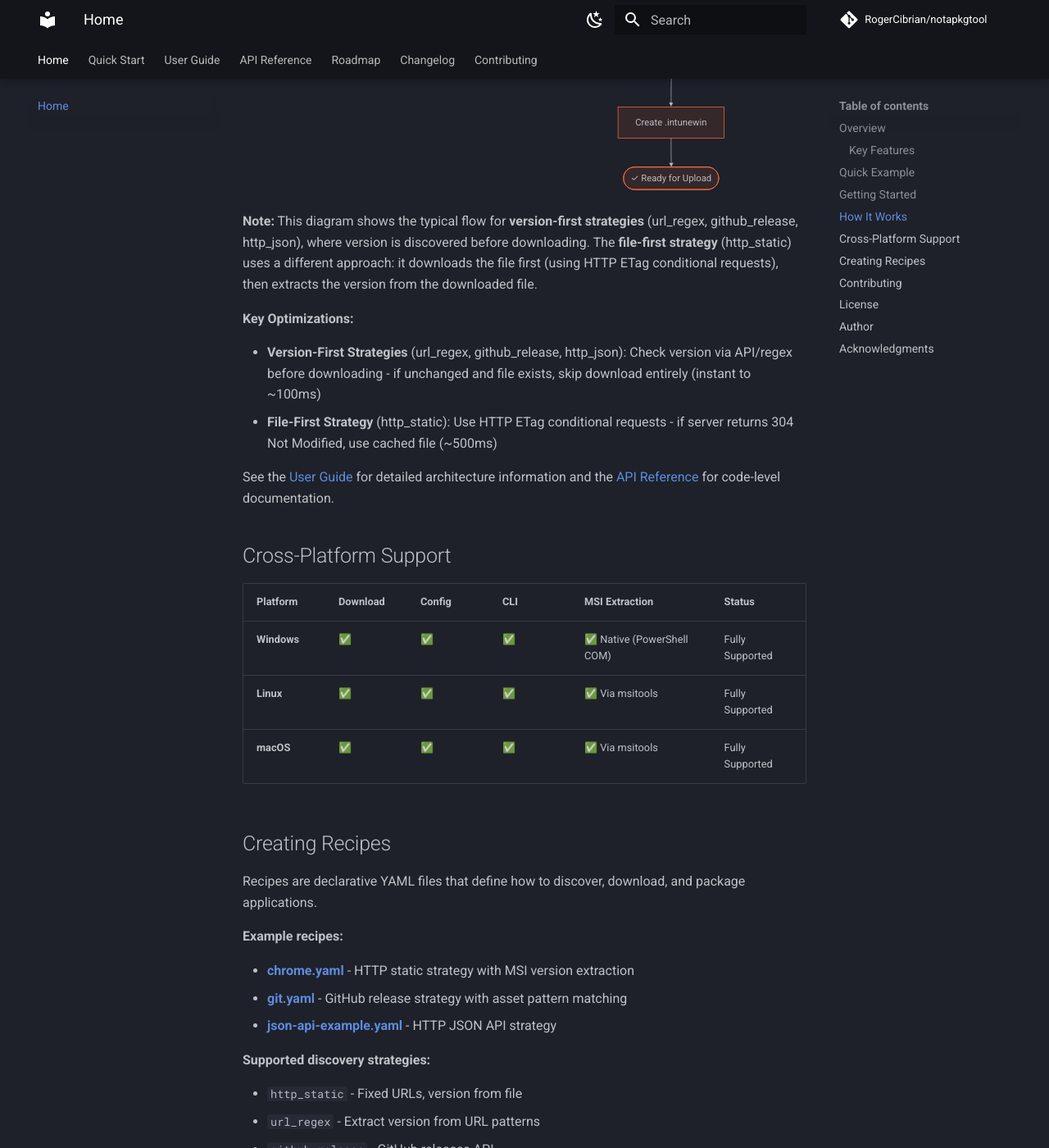
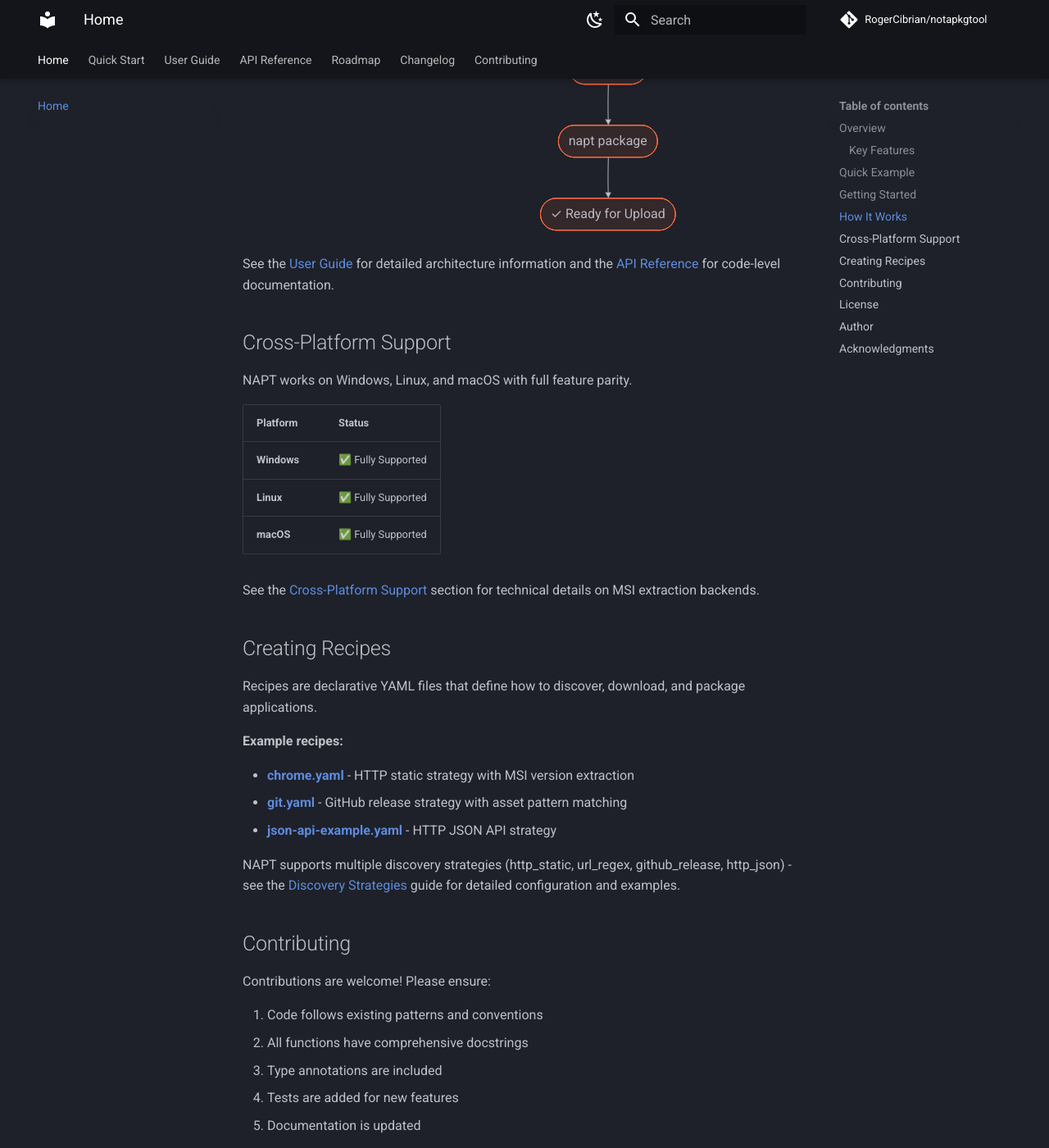
Before and after one commit to RogerCibrian/notapkgtool, an MkDocs documentation site: the page built from docs/index.md, in a window 1280 px wide and 1400 px high, scrolled down 2498 px. Shown: the whole window at 82% size. Built offline with MkDocs 1.6.1 and Material for MkDocs 9.7.7, drawn with Linux system fonts in a browser that asks for light colours; comment, search, counter and statistics services are not loaded; some of the changed text lies outside the part shown.

Commit message:
docs: improve information architecture across documentation
Landing page (index.md):
- Simplify verbose tip section with link to user guide
- Remove redundant 'Key optimization' paragraph
- Simplify and center main workflow diagram
- Condense cross-platform table and Creating Recipes section

Quick start (quick-start.md):
- Prioritize pip installation over Poetry for end-users
- Add virtual environment setup steps
- Move platform-specific requirements to top-level section
- Add expected outputs to example workflow
- Simplify output modes section

User guide (user-guide.md):
- Reorder sections: Commands â†’ Strategies â†’ State â†’ Config
- Add output modes comparison table for --verbose vs --debug
- Simplify benefits section under State Management
- Split complex workflow into separate diagrams
- Convert ASCII decision guide to Mermaid diagram
- Integrate performance info into main sections

````diff
--- a/docs/index.md
+++ b/docs/index.md
@@ -15,8 +15,7 @@ NAPT is a Python-based CLI tool that automates the entire workflow for packaging
 - ✅ **Declarative YAML recipes** - Define app packaging once, run everywhere
 - ✅ **Automatic version discovery** - Extract versions from MSI, EXE, URLs, or APIs
 - ✅ **Robust downloads** - Retry logic, conditional requests (ETags), atomic writes
-- ✅ **Intelligent caching** - Version-first strategies can skip downloads entirely when unchanged
-- ✅ **Dual-path optimization** - Version-first (instant checks) and file-first (ETag) strategies
+- ✅ **Smart caching** - Skip unnecessary downloads with intelligent version checks
 - ✅ **Cross-platform support** - Windows, Linux, and macOS
 - ✅ **Layered configuration** - Organization → Vendor → Recipe inheritance
 - ✅ **PSADT packaging** - Generate Intune-ready packages with PSAppDeployToolkit
@@ -39,7 +38,7 @@ napt build recipes/Google/chrome.yaml
 napt package builds/napt-chrome/141.0.7390.123/
 ```
 
-> **💡 Tip:** Add `--verbose` or `--debug` flags to any command for detailed output
+> **💡 Tip:** Add `--verbose` for progress updates or `--debug` for detailed diagnostics. See [Commands Reference](user-guide.md#commands-reference) for details.
 
 ## Getting Started
 
@@ -49,54 +48,42 @@ Ready to get started? Check out the [Quick Start Guide](quick-start.md) for inst
 
 NAPT automates the complete packaging workflow with intelligent caching to skip unnecessary work:
 
+<div align="center">
+
 ```mermaid
 flowchart TD
     Start([napt discover]) --> LoadRecipe[Load Recipe YAML]
-    LoadRecipe --> CheckCache{Cached Version<br/>Exists?}
+    LoadRecipe --> CheckCache{Cached?}
 
-    CheckCache -->|Yes - Check for Updates| DiscoverNew[Discover Latest Version]
-    DiscoverNew --> CompareVersion{Version<br/>Changed?}
+    CheckCache -->|Yes| CheckUpdates[Check for Updates]
+    CheckUpdates --> IsUpdated{Updated?}
+    IsUpdated -->|No| Skip([✓ Already Current])
+    IsUpdated -->|Yes| Download[Download Installer]
 
-    CompareVersion -->|No - Unchanged| CheckFile{File<br/>Exists?}
-    CheckFile -->|Yes| AlreadyCurrent([✓ Already Current<br/>No action needed])
-    CheckFile -->|No| DownloadSame[Download Missing Installer]
-    DownloadSame --> UpdateState1[Update state.json]
-    UpdateState1 --> AlreadyCurrent2([✓ Already Current<br/>Installer restored])
+    CheckCache -->|No| Download
+    Download --> UpdateState[Update state.json]
+    UpdateState --> Ready([✓ Ready for napt build])
 
-    CompareVersion -->|Yes - New Version| DownloadNew[Download New Installer]
-    DownloadNew --> UpdateState2[Update state.json]
-    UpdateState2 --> BuildReady2([✓ Ready for napt build])
-
-    CheckCache -->|No - First Run| DiscoverFirst[Discover Version]
-    DiscoverFirst --> DownloadFirst[Download Installer]
-    DownloadFirst --> CreateState[Create state.json]
-    CreateState --> BuildReady3([✓ Ready for napt build])
-
-    BuildReady2 --> Build([napt build])
-    BuildReady3 --> Build
-
-    Build --> GeneratePSADT[Generate PSADT Package]
-    GeneratePSADT --> Package([napt package])
-    Package --> CreateIntune[Create .intunewin]
-    CreateIntune --> Ready([✓ Ready for Upload])
+    Ready --> Build([napt build])
+    Build --> Package([napt package])
+    Package --> Deploy([✓ Ready for Upload])
 ```
 
-**Note:** This diagram shows the typical flow for **version-first strategies** (url_regex, github_release, http_json), where version is discovered before downloading. The **file-first strategy** (http_static) uses a different approach: it downloads the file first (using HTTP ETag conditional requests), then extracts the version from the downloaded file.
-
-**Key Optimizations:**
-
-- **Version-First Strategies** (url_regex, github_release, http_json): Check version via API/regex before downloading - if unchanged and file exists, skip download entirely (instant to ~100ms)
-- **File-First Strategy** (http_static): Use HTTP ETag conditional requests - if server returns 304 Not Modified, use cached file (~500ms)
+</div>
 
 See the [User Guide](user-guide.md) for detailed architecture information and the [API Reference](api/core.md) for code-level documentation.
 
 ## Cross-Platform Support
 
-| Platform | Download | Config | CLI | MSI Extraction | Status |
-|----------|----------|--------|-----|----------------|--------|
-| **Windows** | ✅ | ✅ | ✅ | ✅ Native (PowerShell COM) | Fully Supported |
-| **Linux** | ✅ | ✅ | ✅ | ✅ Via msitools | Fully Supported |
-| **macOS** | ✅ | ✅ | ✅ | ✅ Via msitools | Fully Supported |
+NAPT works on Windows, Linux, and macOS with full feature parity.
+
+| Platform | Status |
+|----------|--------|
+| **Windows** | ✅ Fully Supported |
+| **Linux** | ✅ Fully Supported |
+| **macOS** | ✅ Fully Supported |
+
+See the [Cross-Platform Support](user-guide.md#cross-platform-support) section for technical details on MSI extraction backends.
 
 ## Creating Recipes
 
@@ -108,14 +95,7 @@ Recipes are declarative YAML files that define how to discover, download, and pa
 - **[git.yaml](https://github.com/RogerCibrian/notapkgtool/blob/main/recipes/Git/git.yaml)** - GitHub release strategy with asset pattern matching
 - **[json-api-example.yaml](https://github.com/RogerCibrian/notapkgtool/blob/main/recipes/Examples/json-api-example.yaml)** - HTTP JSON API strategy
 
-**Supported discovery strategies:**
-
-- `http_static` - Fixed URLs, version from file
-- `url_regex` - Extract version from URL patterns
-- `github_release` - GitHub releases API
-- `http_json` - JSON API endpoints with JSONPath
-
-See the [User Guide](user-guide.md#discovery-strategies) for detailed configuration reference and examples.
+NAPT supports multiple discovery strategies (http_static, url_regex, github_release, http_json) - see the [Discovery Strategies](user-guide.md#discovery-strategies) guide for detailed configuration and examples.
 
 ## Contributing
 
````
Also changed, not shown: docs/quick-start.md (+30 -33 lines), docs/user-guide.md (+157 -108 lines).
